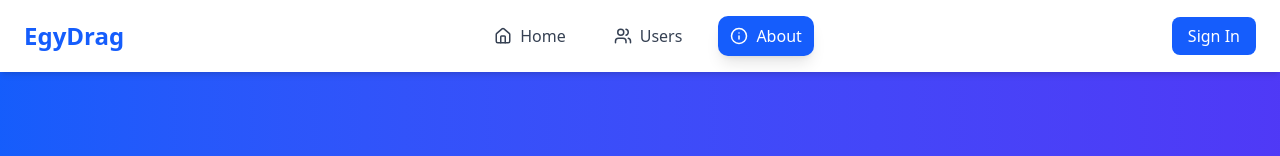
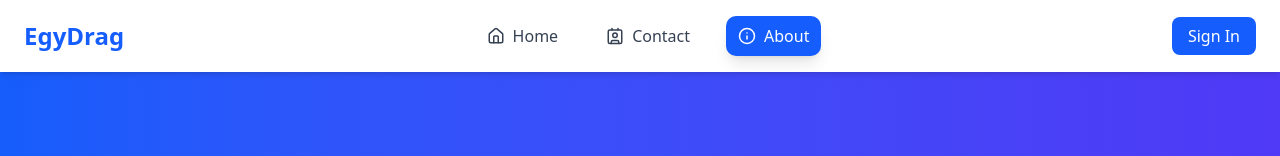
Before and after one commit to Anas-aert/EgyDragon-Platform, a Next.js app: page /about in a window 1280 px wide. Shown: the top 156 px of the page. Built offline with nearby package versions, Linux system fonts and the light colour scheme; no server answers.

Commit message:
Version 1.1

```diff
--- a/app/_components/Navbar.tsx
+++ b/app/_components/Navbar.tsx
@@ -8,7 +8,7 @@ import {
   Menu,
   X,
   Home,
-  Users,
+  Contact,
   Info,
   User,
   Settings,
@@ -36,7 +36,7 @@ export default function NavBar() {
   // links
   const navLinks = [
     { href: "/", label: "Home", icon: Home },
-    { href: "/users", label: "Users", icon: Users },
+    { href: "/contact", label: "Contact", icon: Contact },
     { href: "/about", label: "About", icon: Info },
   ];
 
```
